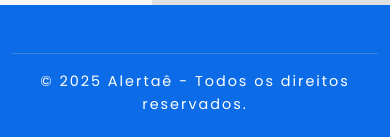
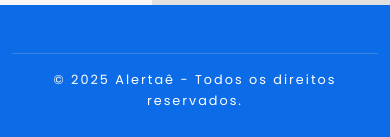
Before and after one commit to enrique-fcnr/alertae, a React (Vite) app: page /dashboard/teste in a window 390 px wide. Shown: the part 721-858 px from the top of the page. Built offline with nearby package versions, Linux system fonts and the light colour scheme.

Commit message:
footer in dashboard more responsive

```diff
--- a/src/components/Sidebar/Sidebar.css
+++ b/src/components/Sidebar/Sidebar.css
@@ -4,7 +4,7 @@
   border-right: solid 1px #e3e3e3;
   display: flex;
   flex-direction: column;
-  min-height: 80vh;
+  min-height: 76vh;
 }
 
 #sidebar>* {
@@ -132,3 +132,16 @@
 #sidebar nav a.pending {
   color: hsl(224, 98%, 58%);
 }
+
+@media (max-width: 807px) {
+  #sidebar {
+    min-height: 79vh;
+  }
+}
+
+
+@media (max-width: 516px) {
+  #sidebar {
+    min-height: 80vh;
+  }
+}
--- a/src/pages/Dashboard/Dashboard.css
+++ b/src/pages/Dashboard/Dashboard.css
@@ -44,3 +44,11 @@
   font-size: 0.9rem;
   color: white;
 }
+
+
+@media (max-width: 800px) {
+
+  .footer-rights {
+    font-size: 0.8rem;
+  }
+}
--- a/src/styles/global.css
+++ b/src/styles/global.css
@@ -26,6 +26,7 @@
 #root {
   height: 100%;
   margin: 0;
+
 }
 
 
```
